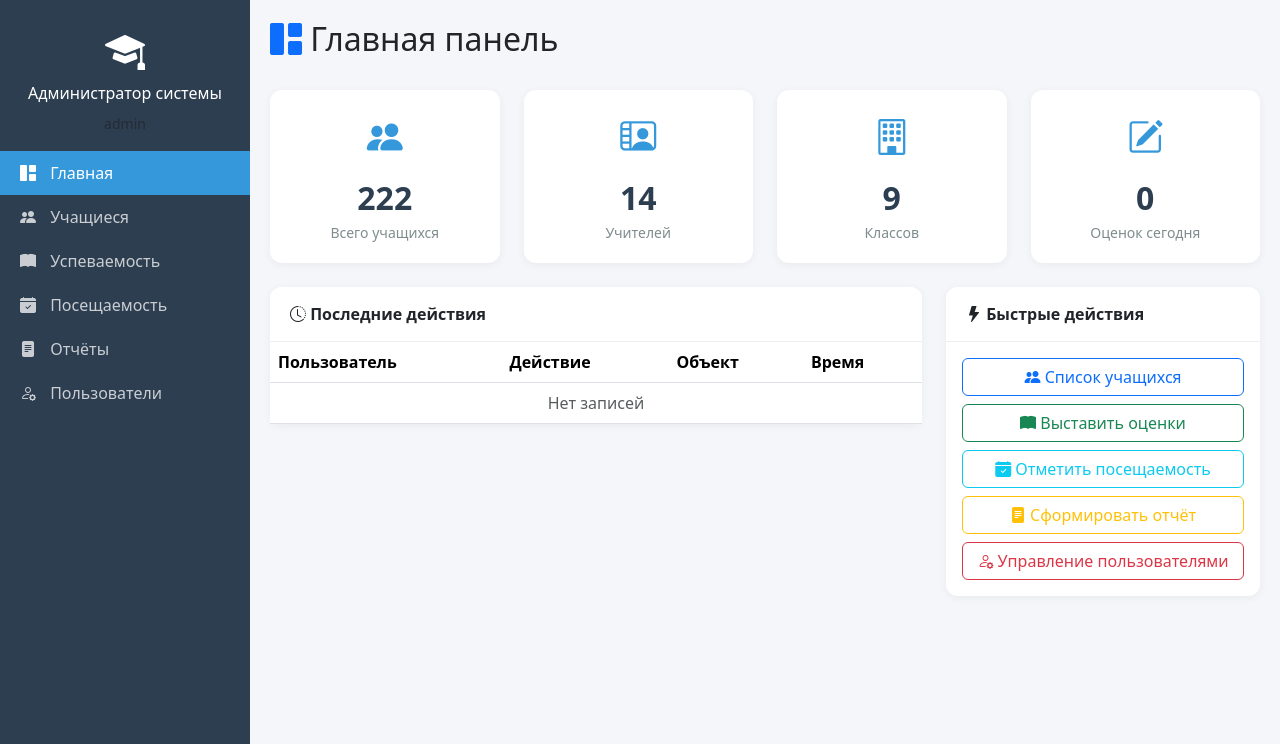
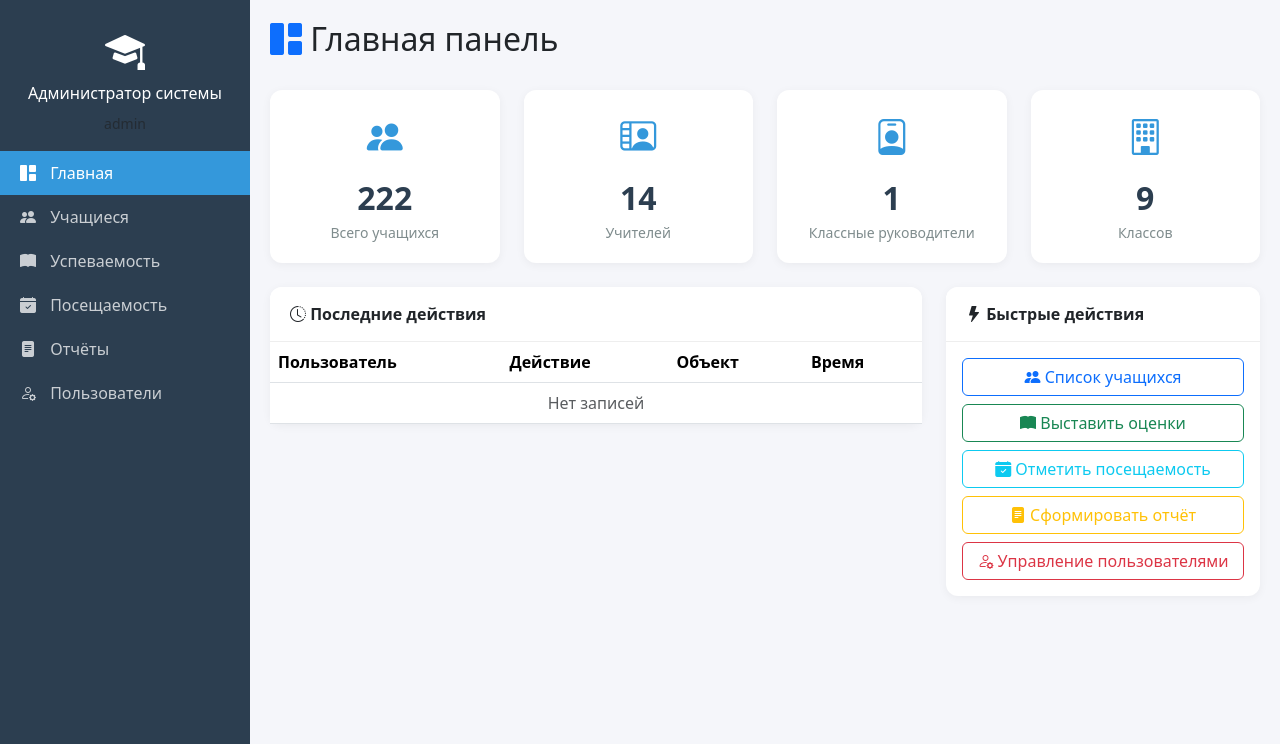
Before and after one commit to markbrizhan-dot/school-grade-book, a Flask app: page /dashboard in a window 1280 px wide. Shown: the part 56-800 px from the top of the page. Run offline with Flask 3, Linux system fonts and the light colour scheme; a user stored in the database is signed in; data comes from the database, SQL or seed files in the repository; data that the repository does not hold is empty.

Commit message:
Add files via upload

```diff
--- a/templates/dashboard.html
+++ b/templates/dashboard.html
@@ -26,16 +26,16 @@
     </div>
     <div class="col-md-3">
         <div class="stat-card">
-            <div class="icon"><i class="bi bi-building"></i></div>
-            <div class="number">{{ classes_count|default(0) }}</div>
-            <div class="label">Классов</div>
+            <div class="icon"><i class="bi bi-person-badge"></i></div>
+            <div class="number">{{ class_teacher_count|default(0) }}</div>
+            <div class="label">Классные руководители</div>
         </div>
     </div>
     <div class="col-md-3">
         <div class="stat-card">
-            <div class="icon"><i class="bi bi-pencil-square"></i></div>
-            <div class="number">{{ grades_today|default(0) }}</div>
-            <div class="label">Оценок сегодня</div>
+            <div class="icon"><i class="bi bi-building"></i></div>
+            <div class="number">{{ classes_count|default(0) }}</div>
+            <div class="label">Классов</div>
         </div>
     </div>
 </div>
@@ -68,7 +68,6 @@
                                     </span>
                                 </td>
                                 <td>{{ action[3] }}</td>
-                                <!-- ИСПРАВЛЕНО: убрал .strftime() -->
                                 <td>{{ action[2] if action[2] else '' }}</td>
                             </tr>
                             {% else %}
```
Also changed, not shown: templates/report_result.html (+8 -5 lines).
